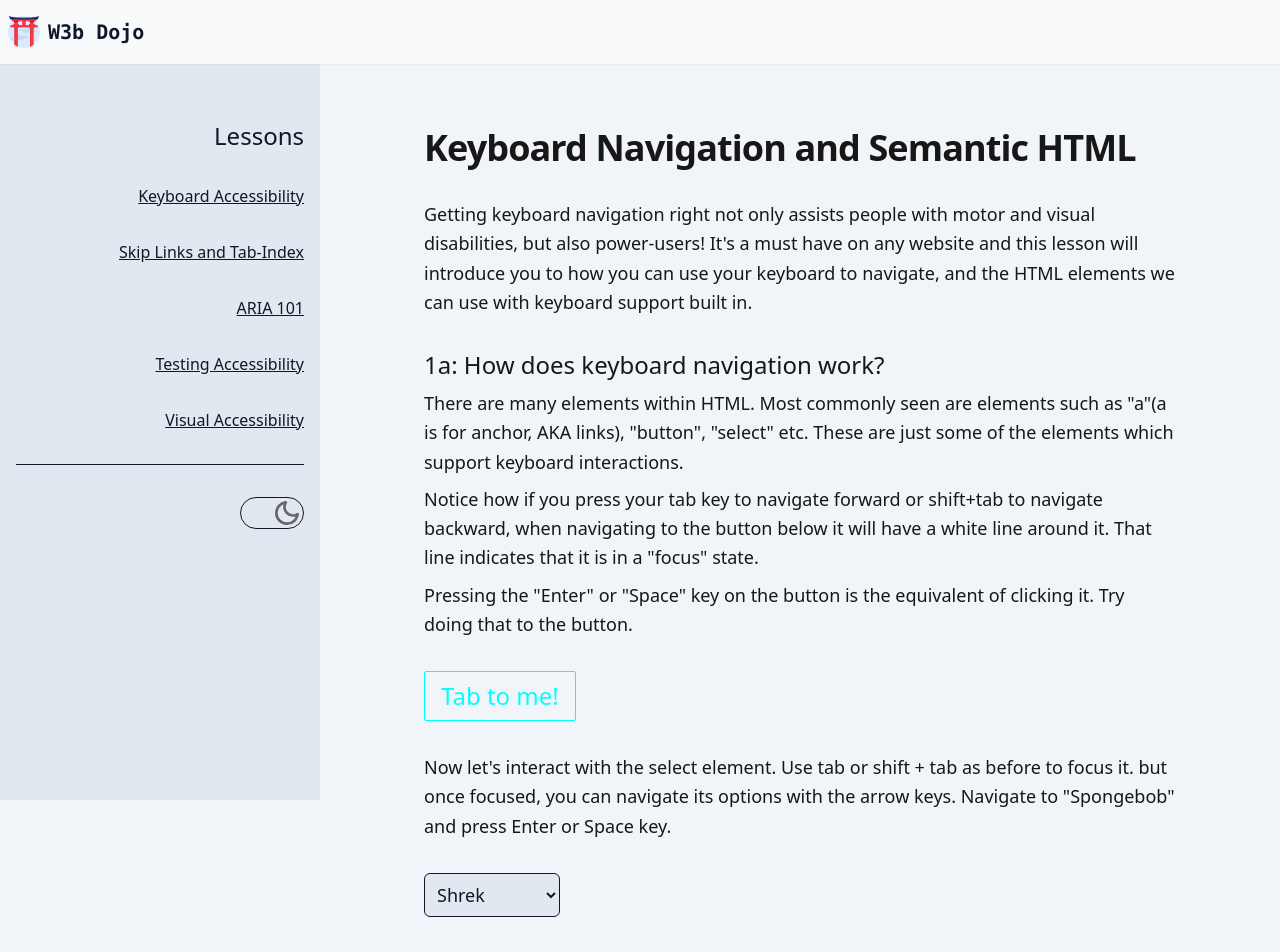
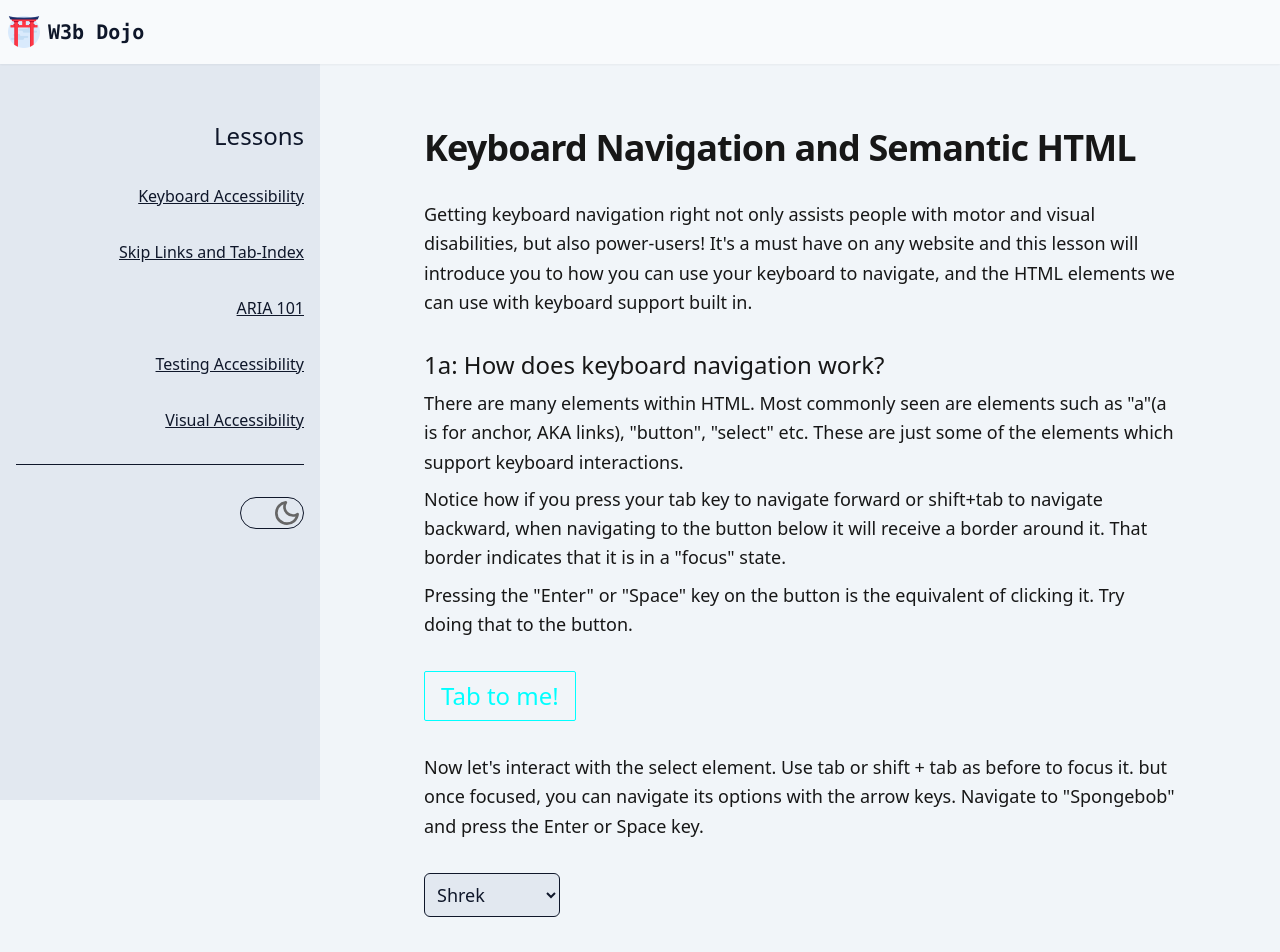
Before and after one commit to joayo13/w3bdojo, a SvelteKit app: page /lessons/lesson-1 in a window 1280 px wide. Shown: the top 952 px of the page. Built offline with nearby package versions, Linux system fonts and the light colour scheme.

Commit message:
corrected grammar and changed description of the focus state

```diff
--- a/src/routes/lessons/lesson-1/+page.svelte
+++ b/src/routes/lessons/lesson-1/+page.svelte
@@ -43,8 +43,8 @@
 </p>
 <p class="mt-2">
 	Notice how if you press your tab key to navigate forward or shift+tab to navigate backward, when
-	navigating to the button below it will have a white line around it. That line indicates that it is
-	in a "focus" state.
+	navigating to the button below it will receive a border around it. That border indicates that it
+	is in a "focus" state.
 </p>
 <p class="mt-2">
 	Pressing the "Enter" or "Space" key on the button is the equivalent of clicking it. Try doing that
@@ -65,8 +65,8 @@
 </button>
 <p>
 	Now let's interact with the select element. Use tab or shift + tab as before to focus it. but once
-	focused, you can navigate its options with the arrow keys. Navigate to "Spongebob" and press Enter
-	or Space key.
+	focused, you can navigate its options with the arrow keys. Navigate to "Spongebob" and press the
+	Enter or Space key.
 </p>
 <div class="w-fit">
 	<select
```
